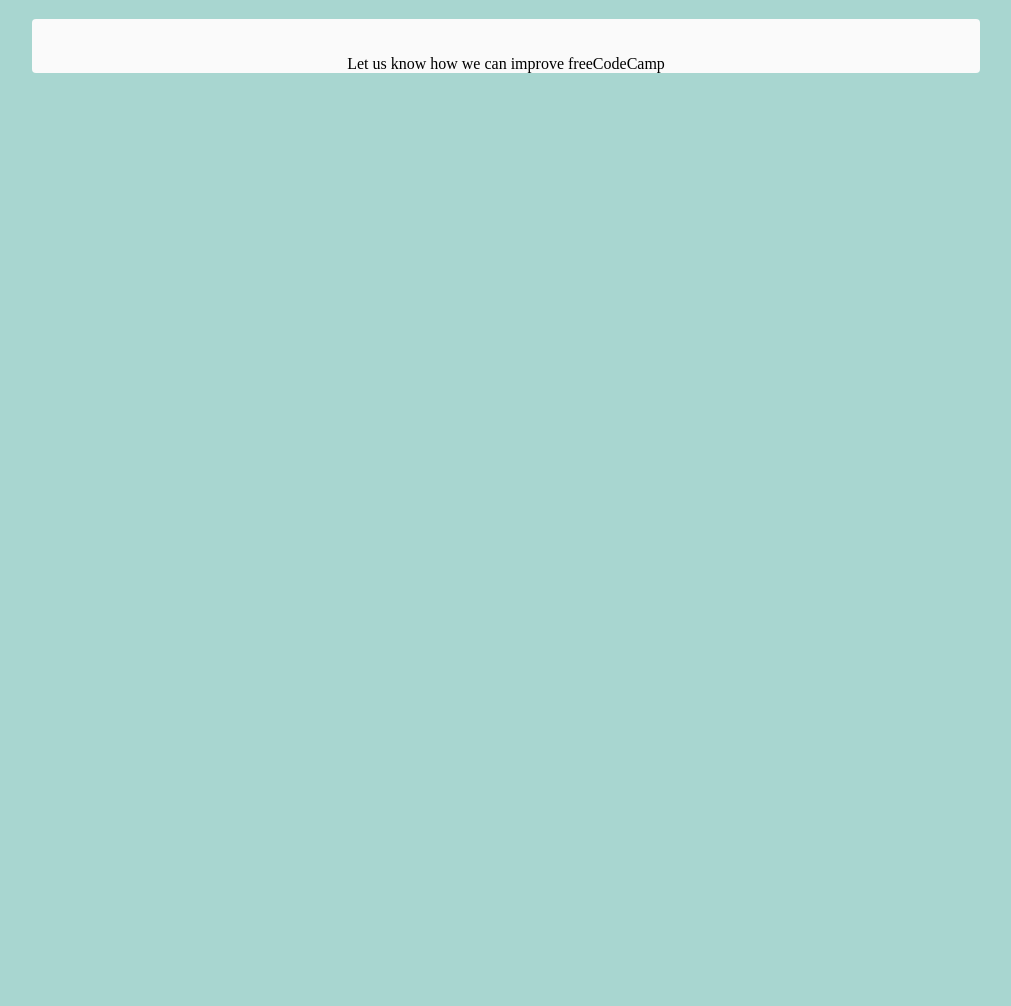
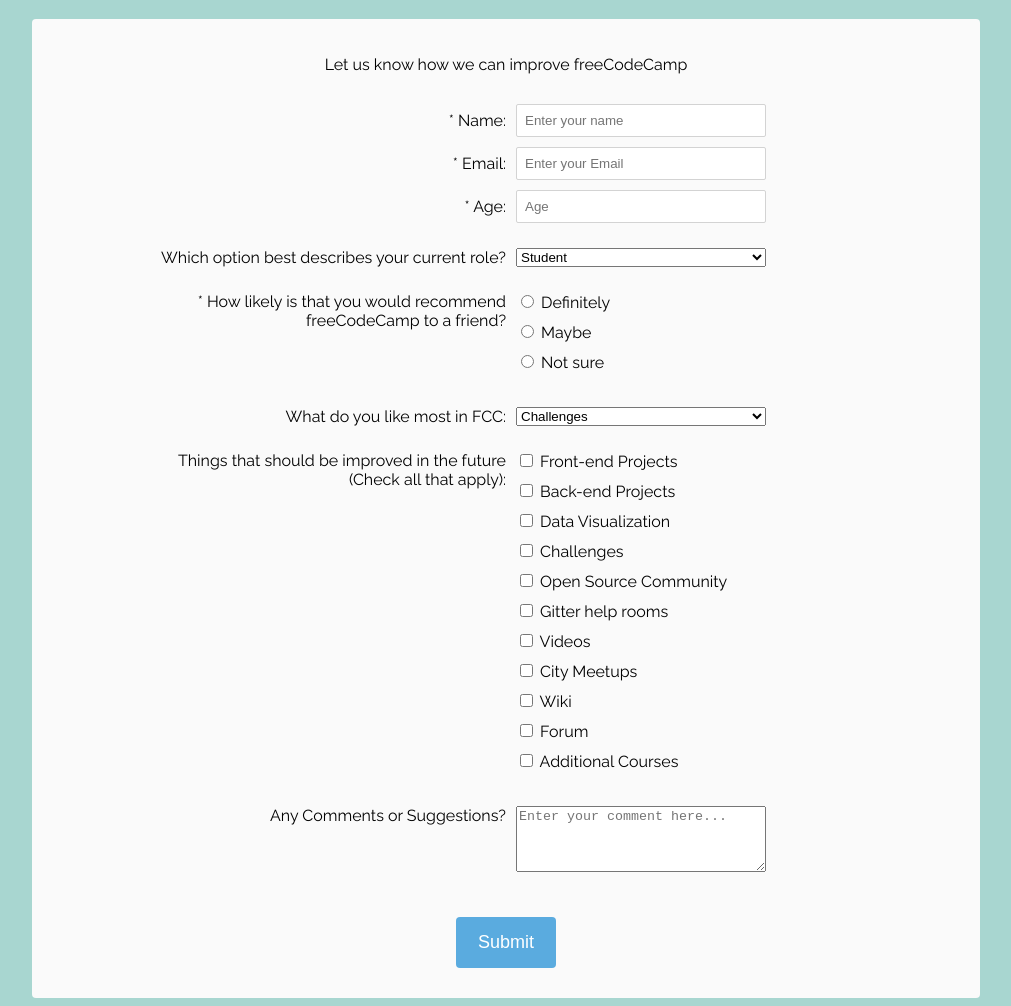
Before and after one commit to amiloszewicz/survey-form, a website built with webpack: page src/index.html in a window 1280 px wide. Shown: the part 61-1067 px from the top of the page, without its empty margins (134-1145 px from the left). Before the commit the page ends 800 px from the top, so only its background shows below. Built offline with nearby package versions, Linux system fonts and the light colour scheme.

Commit message:
feat form with elements and proper display

```diff
--- a/src/index.html
+++ b/src/index.html
@@ -1,5 +1,6 @@
 <!DOCTYPE html>
 <html lang="en">
+
 <head>
   <meta charset="utf-8">
   <title>Survey Form</title>
@@ -7,13 +8,121 @@
   <!-- font -->
   <link href="https://fonts.googleapis.com/css?family=Raleway" rel="stylesheet">
 </head>
+
 <body>
   <header>
     <h1 id="title">Survey Form</h1>
   </header>
   <main id="form_board">
     <p id="description">Let us know how we can improve freeCodeCamp</p>
+    <form id="survey-form">
+      <div class="row">
+        <label for="name" class="form_question priv_info_input">* Name:</label>
+        <input id="name" placeholder="Enter your name">
+        <label for="email" class="form_question priv_info_input">* Email:</label>
+        <input id="email" placeholder="Enter your Email">
+        <label for="number" class="form_question priv_info_input">* Age:</label>
+        <input id="number" placeholder="Age">
+      </div>
+      <div class="row">
+        <label class="form_question">Which option best describes your current role?</label>
+        <select>
+          <option>Student</option>
+          <option>Full time job</option>
+          <option>Full time learner</option>
+          <option>Prefer not to say</option>
+          <option>Other</option>
+        </select>
+      </div>
+      <div class="row">
+        <label class="form_question">* How likely is that you would recommend freeCodeCamp to a friend?</label>
+        <div class="form_answer">
+          <ul class="user_rating">
+            <li>
+              <input type="radio">
+              <label>Definitely</label>
+            </li>
+            <li>
+              <input type="radio">
+              <label>Maybe</label>
+            </li>
+            <li>
+              <input type="radio">
+              <label>Not sure</label>
+            </li>
+          </ul>
+        </div>
+      </div>
+      <div class="row">
+        <label class="form_question">What do you like most in FCC:</label>
+        <select>
+          <option>Challenges</option>
+          <option>Projects</option>
+          <option>Community</option>
+          <option>Open source</option>
+        </select>
+      </div>
+      <div class="row">
+        <label class="form_question">Things that should be improved in the future (Check all that apply):</label>
+        <div class="form_answer">
+          <ul class="user_rating">
+            <li>
+              <input type="checkbox" class="user_ratings">
+              <label>Front-end Projects</label>
+            </li>
+            <li>
+              <input type="checkbox" class="userRatings">
+              <label>Back-end Projects</label>
+            </li>
+            <li>
+              <input type="checkbox">
+              <label>Data Visualization</label>
+            </li>
+            <li>
+              <input type="checkbox">
+              <label>Challenges</label>
+            </li>
+            <li>
+              <input type="checkbox">
+              <label>Open Source Community</label>
+            </li>
+            <li>
+              <input type="checkbox">
+              <label>Gitter help rooms</label>
+            </li>
+            <li>
+              <input type="checkbox">
+              <label>Videos</label>
+            </li>
+            <li>
+              <input type="checkbox">
+              <label>City Meetups</label>
+            </li>
+            <li>
+              <input type="checkbox">
+              <label>Wiki</label>
+            </li>
+            <li>
+              <input type="checkbox">
+              <label>Forum</label>
+            </li>
+            <li>
+              <input type="checkbox">
+              <label>Additional Courses</label>
+            </li>
+          </ul>
+        </div>
+      </div>
+      <div class="row">
+        <label class="form_question">Any Comments or Suggestions?</label>
+        <textarea rows="4" cols="50" placeholder="Enter your comment here..."></textarea>
+      </div>
+      <div class="row submit_btn_container">
+        <button id="submit">Submit</button>
+      </div>
+    </form>
   </main>
   <script src="https://cdn.freecodecamp.org/testable-projects-fcc/v1/bundle.js"></script>
 </body>
+
 </html>
--- a/src/main.css
+++ b/src/main.css
@@ -1,23 +1,92 @@
 body {
-  background-color: #A8D6D0;
+  background-color: #a8d6d0;
+  font-family: "Raleway", Helvetica, sans-serif;
 }
 
 /* HEADER */
+
 #title {
   text-align: center;
-  font-family: 'Raleway', Helvetica, sans-serif;
 }
 
-/* FORM BOARD*/
+/* FORM BOARD */
+
 #form_board {
-  background-color: #FAFAFA;
+  background-color: #fafafa;
   width: 75%;
   max-width: 1000px;
-  margin: 0 auto;
+  margin-left: auto;
+  margin-right: auto;
   border-radius: 4px;
   padding-top: 20px;
 }
 
 #description {
   text-align: center;
+  margin-bottom: 30px;
 }
+
+/* FORM */
+
+#survey-form {
+  display: grid;
+  grid-gap: 25px;
+  width: 700px;
+  margin-left: auto;
+  margin-right: auto;
+}
+
+.row {
+  display: grid;
+  grid-gap: 10px;
+  grid-template-columns: 350px 250px;
+}
+
+.submit_btn_container {
+  margin-left: auto;
+  margin-right: auto;
+}
+
+.form_question {
+  grid-column: 1 / 2;
+  text-align: right;
+}
+
+.priv_info_input {
+  line-height: 33px;
+  vertical-align: center;
+}
+
+.form_answer {
+  grid-column: 2 / 3;
+}
+
+input {
+  padding: 8px;
+  border-style: none;
+  border: 1px solid lightgrey;
+  border-radius: 2px;
+}
+
+.user_rating {
+  list-style-type: none;
+  padding-left: 0px;
+  margin: 0px;
+}
+
+.user_rating>li {
+  margin-bottom: 10px;
+}
+
+#submit {
+  margin-left: auto;
+  margin-right: auto;
+  grid-column: 1 / 3;
+  margin: 20px auto 30px auto;
+  padding: 15px 22px;
+  background-color: #5aabdf;
+  color: white;
+  font-size: 18px;
+  border: none;
+  border-radius: 4px;
+}
```
Lines whose indentation alone changed are shown as unchanged.
